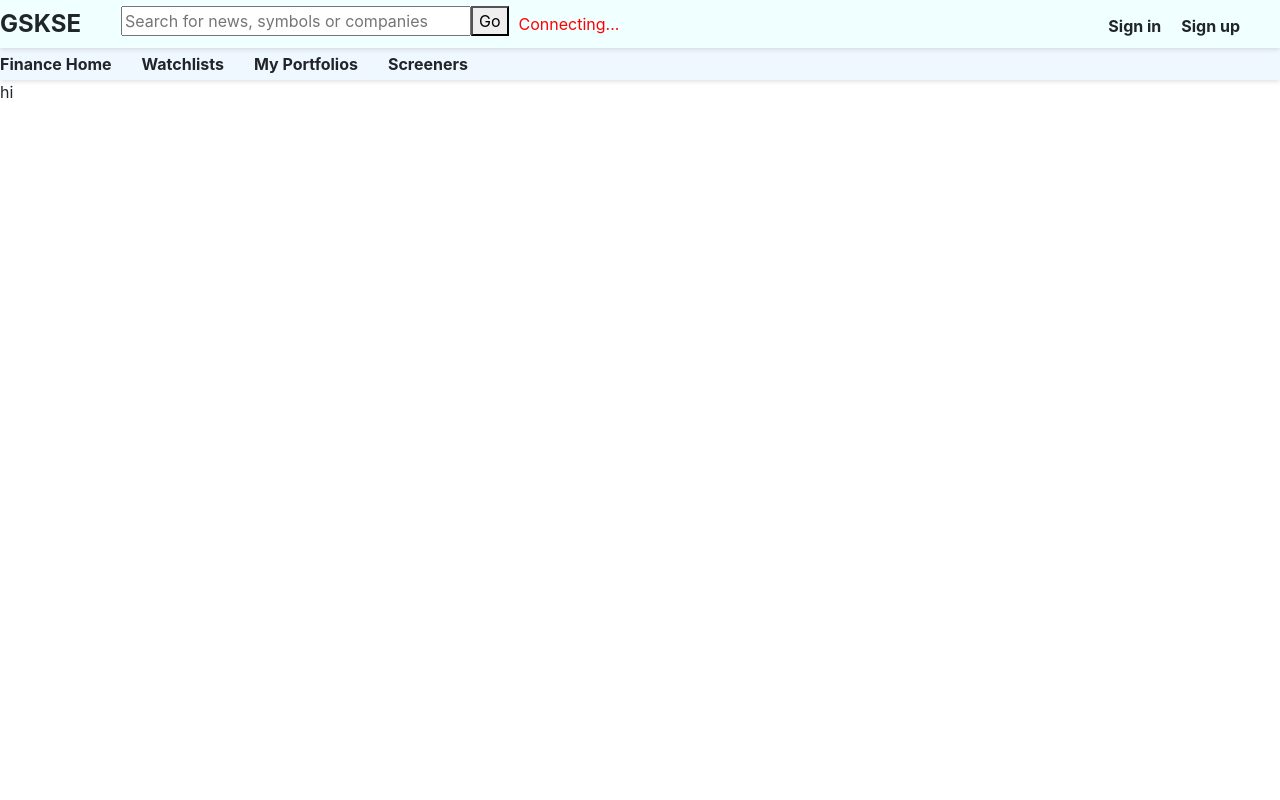
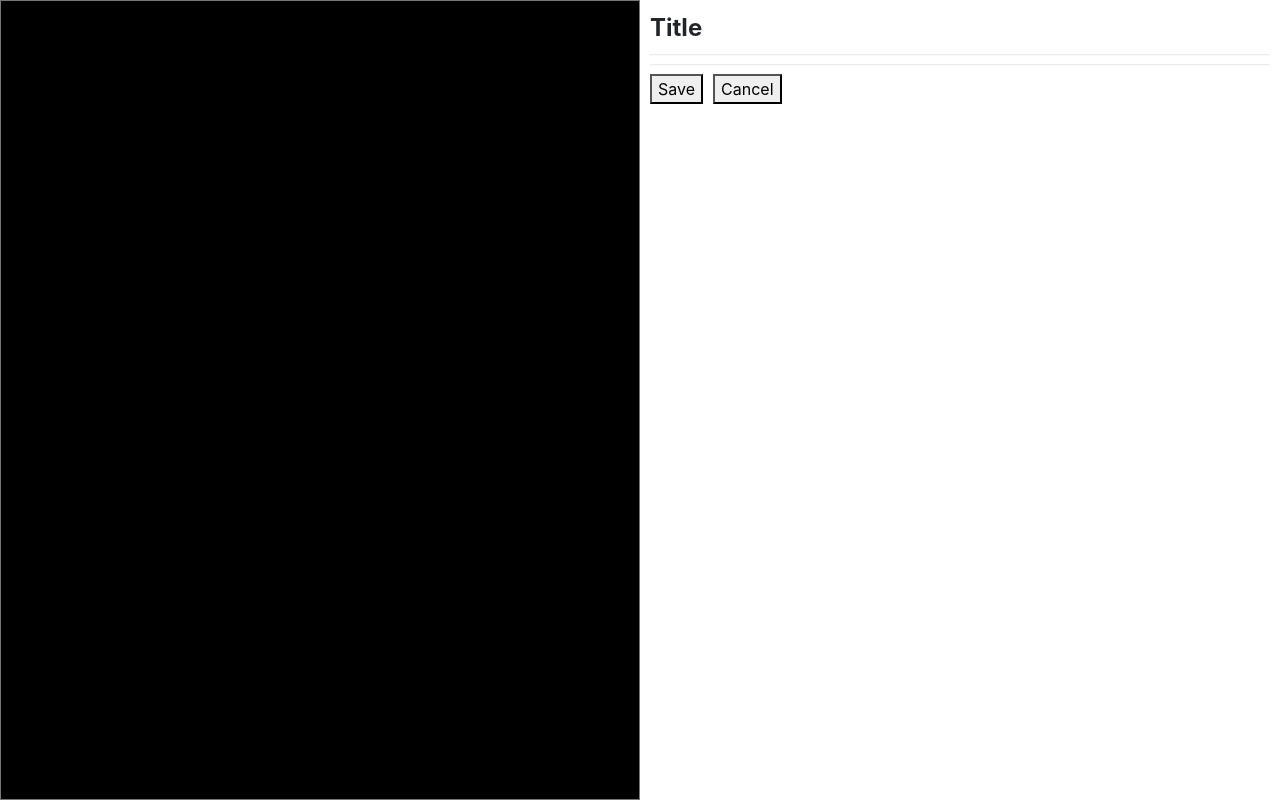
Before and after one commit to DotLab/gskse-client-react, a React (Create React App) app: page /articles/new in a window 1280 px wide. Built offline with nearby package versions, Linux system fonts and the light colour scheme; no server answers.

Commit message:
Add NewArticlePage

```diff
--- a/public/atomic.css
+++ b/public/atomic.css
@@ -7,20 +7,23 @@
 .Bdbc\(gainsboro\) {
   border-bottom-color: gainsboro;
 }
+.Bdrs\(4px\) {
+  border-radius: 4px;
+}
 .Bdrs\(5px\) {
   border-radius: 5px;
-}
-.Bdrs\(4px\) {
-  border-radius: 4px;
 }
 .Bgc\(aliceblue\) {
   background-color: aliceblue;
 }
+.Bgc\(black\) {
+  background-color: black;
+}
+.Bgc\(white\) {
+  background-color: white;
+}
 .Bgc\(azure\) {
   background-color: azure;
-}
-.Bgc\(black\) {
-  background-color: black;
 }
 .Bgz\(ct\) {
   background-size: contain;
@@ -31,20 +34,17 @@
 .Bxsh\(\$cardShadow\) {
   box-shadow: 0 1px 5px 0 rgba(0,0,0,.15);
 }
-.C\(white\) {
-  color: white;
-}
 .C\(dimgray\) {
   color: dimgray;
+}
+.C\(darkgray\) {
+  color: darkgray;
 }
 .C\(dodgerblue\) {
   color: dodgerblue;
 }
-.C\(darkgray\) {
-  color: darkgray;
-}
-.C\(red\) {
-  color: red;
+.C\(white\) {
+  color: white;
 }
 .C\(gray\) {
   color: gray;
@@ -52,17 +52,20 @@
 .C\(green\) {
   color: green;
 }
-.C\(gainsboro\)\:h:hover {
-  color: gainsboro;
+.C\(red\) {
+  color: red;
 }
 .C\(red\)\:h:hover {
   color: red;
 }
-.C\(deepskyblue\)\:h:hover {
-  color: deepskyblue;
+.C\(gainsboro\)\:h:hover {
+  color: gainsboro;
 }
 .C\(dodgerblue\)\:h:hover {
   color: dodgerblue;
+}
+.C\(deepskyblue\)\:h:hover {
+  color: deepskyblue;
 }
 .HomeShowcaseLinksItem:hover .HomeShowcaseLinksItem\:h_C\(dodgerblue\) {
   color: dodgerblue;
@@ -88,11 +91,14 @@
 .Fl\(start\) {
   float: left;
 }
-.Fw\(lr\) {
-  font-weight: lighter;
+.Ff\(\$monoFonts\) {
+  font-family: SFMono-Regular, Menlo, Monaco, Consolas, "Liberation Mono", "Courier New", monospace;
 }
 .Fw\(b\) {
   font-weight: bold;
+}
+.Fw\(lr\) {
+  font-weight: lighter;
 }
 .Fz\(\.8em\) {
   font-size: .8em;
@@ -103,14 +109,14 @@
 .Fz\(1\.25em\) {
   font-size: 1.25em;
 }
-.Fz\(1\.5em\) {
-  font-size: 1.5em;
+.Fz\(\.75em\) {
+  font-size: .75em;
 }
 .Fz\(1em\) {
   font-size: 1em;
 }
-.Fz\(\.75em\) {
-  font-size: .75em;
+.Fz\(1\.5em\) {
+  font-size: 1.5em;
 }
 .H\(100\%\) {
   height: 100%;
@@ -138,11 +144,20 @@
   margin-left: auto;
   margin-right: auto;
 }
+.My\(20px\) {
+  margin-top: 20px;
+}
+.My\(20px\), .Mb\(20px\) {
+  margin-bottom: 20px;
+}
+.Mt\(10px\) {
+  margin-top: 10px;
+}
 .Mt\(6px\) {
   margin-top: 6px;
 }
-.Mt\(10px\) {
-  margin-top: 10px;
+.Mend\(-10px\) {
+  margin-right: -10px;
 }
 .Mend\(10px\) {
   margin-right: 10px;
@@ -153,17 +168,14 @@
 .Mend\(40px\) {
   margin-right: 40px;
 }
-.Mend\(-10px\) {
-  margin-right: -10px;
-}
 .Mend\(20px\) {
   margin-right: 20px;
 }
 .Mb\(0\) {
   margin-bottom: 0;
 }
-.Mb\(20px\) {
-  margin-bottom: 20px;
+.Mb\(10px\) {
+  margin-bottom: 10px;
 }
 .Mb\(4px\) {
   margin-bottom: 4px;
@@ -171,26 +183,23 @@
 .Mb\(5px\) {
   margin-bottom: 5px;
 }
-.Mb\(10px\) {
-  margin-bottom: 10px;
-}
 .Mstart\(20px\) {
   margin-left: 20px;
 }
 .Maw\(1280px\) {
   max-width: 1280px;
 }
+.T\(0\) {
+  top: 0;
+}
 .T\(6px\) {
   top: 6px;
 }
-.T\(0\) {
-  top: 0;
+.End\(40px\) {
+  right: 40px;
 }
 .End\(0\) {
   right: 0;
-}
-.End\(40px\) {
-  right: 40px;
 }
 .B\(10px\) {
   bottom: 10px;
@@ -201,17 +210,23 @@
 .Start\(0\) {
   left: 0;
 }
-.Op\(\.2\) {
-  opacity: .2;
-}
 .Op\(\.4\) {
   opacity: .4;
 }
 .Op\(0\) {
   opacity: 0;
 }
+.Op\(\.2\) {
+  opacity: .2;
+}
 .Ov\(h\) {
   overflow: hidden;
+}
+.Ovy\(s\) {
+  overflow-y: scroll;
+}
+.P\(10px\) {
+  padding: 10px;
 }
 .P\(35px\) {
   padding: 35px;
@@ -232,7 +247,7 @@
 .Pb\(5px\) {
   padding-bottom: 5px;
 }
-.Pos\(a\) {
+.Pos\(a\), .StretchedBox {
   position: absolute;
 }
 .Pos\(r\) {
@@ -240,6 +255,9 @@
 }
 .Pos\(st\) {
   position: sticky;
+}
+.Rsz\(n\) {
+  resize: none;
 }
 .Ta\(c\) {
   text-align: center;
@@ -259,11 +277,14 @@
 .Whs\(nw\) {
   white-space: nowrap;
 }
-.W\(5\%\) {
-  width: 5%;
-}
 .W\(100\%\) {
   width: 100%;
+}
+.W\(1280px\) {
+  width: 1280px;
+}
+.W\(20\%\) {
+  width: 20%;
 }
 .W\(25\%\) {
   width: 25%;
@@ -274,8 +295,8 @@
 .W\(40\%\) {
   width: 40%;
 }
-.W\(20\%\) {
-  width: 20%;
+.W\(5\%\) {
+  width: 5%;
 }
 .W\(50\%\) {
   width: 50%;
@@ -305,3 +326,9 @@
 .Cf {
   zoom: 1;
 }
+.StretchedBox {
+  top: 0;
+  right: 0;
+  bottom: 0;
+  left: 0;
+}
--- a/src/NewArticlePage.js
+++ b/src/NewArticlePage.js
@@ -1,5 +1,53 @@
 import React from 'react';
 
 export default function() {
-  return <div>hi</div>;
+  return <div className="Mt(10px)">
+    <div className="W(1280px) Mx(a) ">
+      <h2 className="Fw(lr)">Publish a new article</h2>
+      <div>
+        <div className="W(50%) Fl(start) Pend(10px)">
+          <label className="Fw(b) Mb(5px)">Title <span className="C(red)">*</span></label>
+          <input id="register-name" className="D(b) W(100%)" type="text"/>
+          <label className="D(b) Fz(.8em)">The title of the article.</label>
+
+          <label className="Fw(b) Mb(5px)">Excerpt <span className="C(red)">*</span></label>
+          <textarea id="register-name" rows="3" className="D(b) W(100%)" type="text"/>
+          <label className="D(b) Fz(.8em)">The initial few sentences of the article.</label>
+
+          <label className="Fw(b) Mb(5px)">Cover URL</label>
+          <input id="register-name" className="D(b) W(100%)" type="text"/>
+          <label className="D(b) Fz(.8em)">Do you have a picture? Articles without a cover will not get featured.</label>
+
+        </div>
+        <div className="W(50%) Fl(start)">
+          <div className="Fw(b)"><input type="checkbox" name="gender" onChange={(e)=>console.log(e.target.checked)}/> I wrote this article myself!</div>
+          <label className="D(b) Fz(.8em)">If you copied the article from elsewhere, leave this unchecked. If you wrote the article yourself, check this.</label>
+
+          <label className="D(b) Fw(b) Mb(5px)">Source Name <span className="C(red)">*</span></label>
+          <input id="register-name" className="D(b) W(100%)" type="text"/>
+          <label className="D(b) Fz(.8em)">You copied the article from another place. What's the place called?</label>
+
+          <label className="D(b) Fw(b) Mb(5px)">Source URL <span className="C(red)">*</span></label>
+          <input id="register-name" className="D(b) W(100%)" type="text"/>
+          <label className="D(b) Fz(.8em)">Give a link to the source article.</label>
+        </div>
+        <div className="Cf"></div>
+      </div>
+      <button className="Mend(10px)">Open article editor</button>
+      <button>Submit</button>
+      <hr className="Op(.2) My(20px)"/>
+    </div>
+
+    <div className="StretchedBox Bgc(white) Z(1)">
+      <textarea className="W(50%) H(100%) Fl(start) Rsz(n) Ovy(s) Bgc(black) C(white) Ff($monoFonts)" />
+      <div className="W(50%) H(100%) Fl(start) P(10px) Ovy(s)">
+        <h2>Title</h2>
+        <hr className="Op(.2)"/>
+
+        <hr className="Op(.2)"/>
+        <button className="Mend(10px)">Save</button>
+        <button>Cancel</button>
+      </div>
+    </div>
+  </div>;
 }
```
Also changed, not shown: .atomizer.js.
